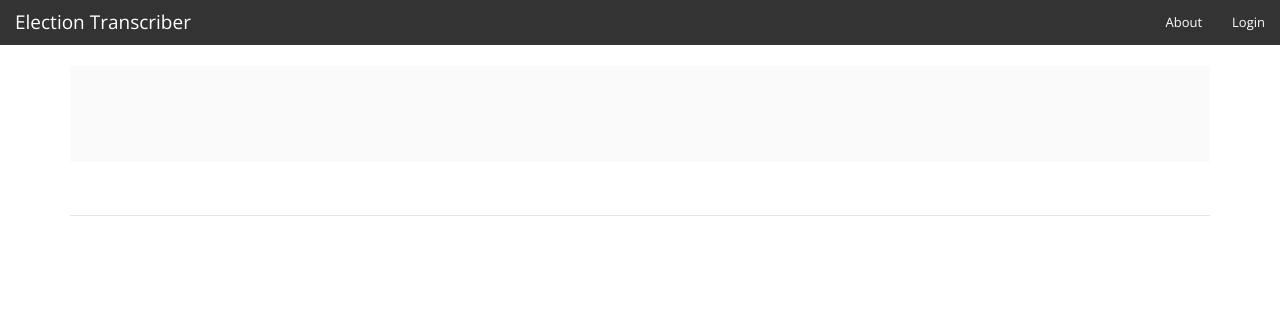
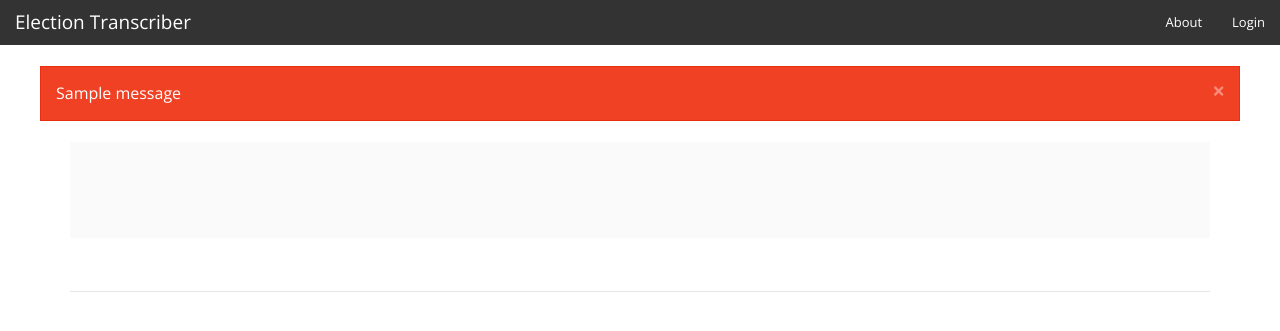
Before and after one commit to datamade/flask_app_template, a Flask app: page / in a window 1280 px wide. Shown: the top 331 px of the page. Run offline with Flask 2, Linux system fonts and the light colour scheme; one stand-in notice (Sample message) is shown; parts of the project's set-up code (start-up, migrations or seed data) failed here and were passed over; some libraries are stand-ins or nearby versions.

Commit message:
Updated models to be a bit more generic. Updated base to allow for flashed messages

```diff
--- a/template/models.py
+++ b/template/models.py
@@ -6,7 +6,7 @@ from sqlalchemy.orm import synonym
 bcrypt = Bcrypt()
 
 class User(Base):
-    __tablename__ = 'ndi_user'
+    __tablename__ = 'app_user'
     id = Column(Integer, primary_key=True)
     name = Column(String, nullable=False, unique=True)
     email = Column(String, nullable=False, unique=True)
--- a/template/templates/base.html
+++ b/template/templates/base.html
@@ -38,11 +38,32 @@
         <div class="navbar-collapse collapse pull-right">
           <ul class="nav navbar-nav">
             <li class="{% if request.path == url_for('views.about') %}active{% endif %}"><a href='{{ url_for('views.about') }}'>About</a></li>
+            {% if current_user.is_authenticated() %}
+            <li><a href='{{ url_for('auth.logout') }}'>Logout</a></li>
+            {% else %}
             <li><a href='{{ url_for('auth.login') }}'>Login</a></li>
+            {% endif %}
           </ul>
         </div><!--/.nav-collapse -->
       </div>
       <div class="container">
+        <div class="row">
+        {% with messages = get_flashed_messages() %}
+            {% if messages %}
+                <div class="row">
+                {% for message in messages %}
+                    <div class="alert alert-danger alert-dismissible" role="alert">
+                        <button type="button" class="close" data-dismiss="alert">
+                            <span aria-hidden="true">&times;</span>
+                            <span class="sr-only">Close</span>
+                        </button>
+                        {{ message|safe }}
+                    </div>
+                {% endfor %}
+                </div>
+            {% endif %}
+        {% endwith %}
+        </div>
         {% block content %}{% endblock %}
 
         <br />
```
